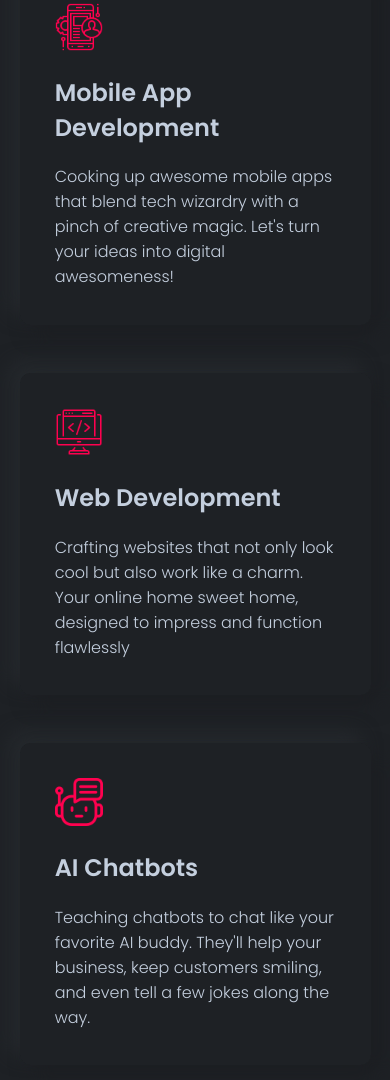
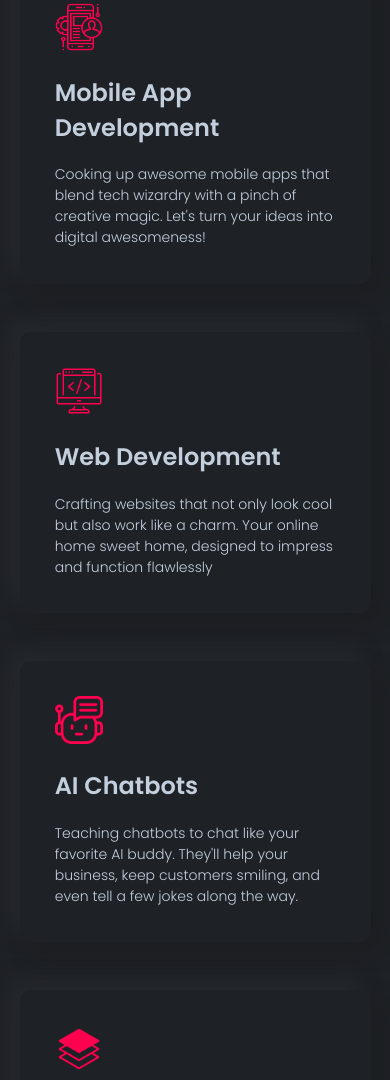
Before and after one commit to phemiejhay/phemiejhay.github.io, a website: page index.html in a window 390 px wide. Shown: the part 1995-3075 px from the top of the page. Drawn offline with nearby package versions, Linux system fonts and the light colour scheme.

Commit message:
text aj for mobile

```diff
--- a/css/styles.css
+++ b/css/styles.css
@@ -1891,6 +1891,10 @@ footer {
     margin-left: 1rem;
     height: 2.5rem;
   }
+
+  section p, .client-text-container p, .education-description, .main-footer a {
+    font-size: 14px;
+  }
   .header-image button {
     display: flex;
     align-items: center;
```
Also changed, not shown: blogs/blogs html/Understanding the Benefits of AI for Small Businesses.html (+1 -1 lines).
